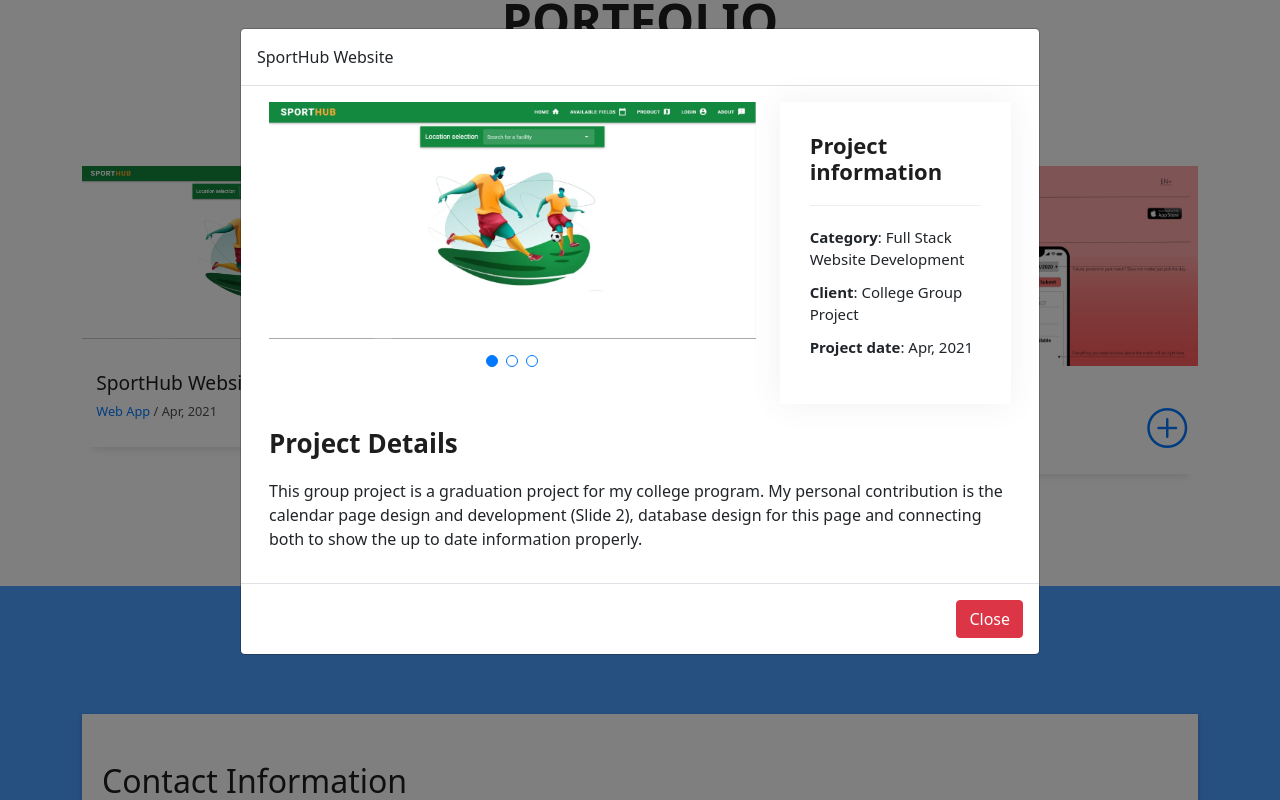
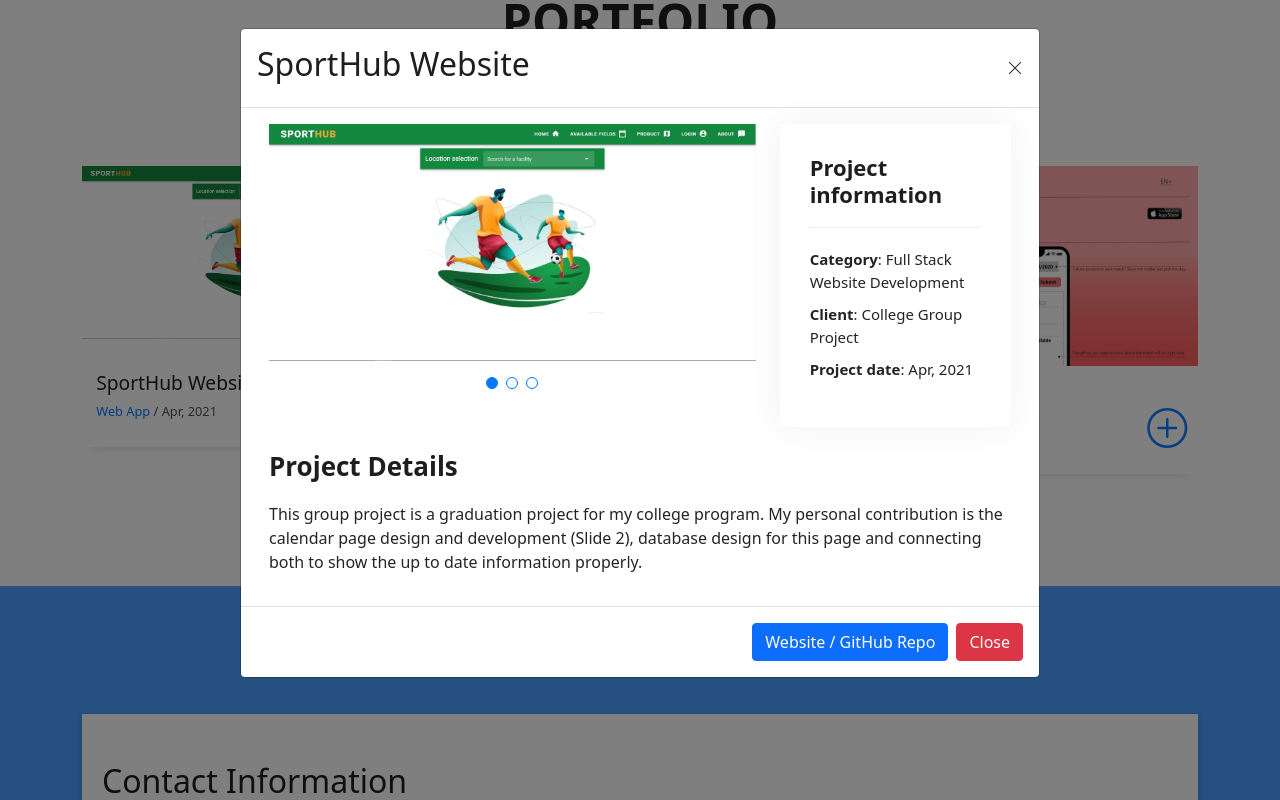
Before and after one commit to dnshk/portfolio-react, a React (Create React App) app: page / in a window 1280 px wide. Both pictures are taken after a click on the link 407 px from the left and 2114 px from the top of the page. Shown: the part 1714-2514 px from the top of the page. Built offline with nearby package versions, Linux system fonts and the light colour scheme.

Commit message:
added close button to modal headers, added links for projects

```diff
--- a/src/components/Work.js
+++ b/src/components/Work.js
@@ -93,7 +93,10 @@ function Work() {
                                 </div>
                             </div>
                             <Modal show={ eval("toggles." + item.toggle) } size="lg">
-                                <Modal.Header>{item.title}</Modal.Header>
+                                <Modal.Header>
+                                    <h2>{item.title}</h2>
+                                    <i class="bi bi-x-lg modal-close" onClick={() => handleToggles(item.toggle, false)}></i>
+                                </Modal.Header>
                                 <Modal.Body>
                                     <section id="portfolio-details" className="portfolio-details">
                                         <div className="container">
@@ -132,7 +135,10 @@ function Work() {
                                         </div>
                                     </section>
                                 </Modal.Body>
-                                <Modal.Footer><button className="btn btn-danger" onClick={() => handleToggles(item.toggle, false)}>Close</button></Modal.Footer>
+                                <Modal.Footer>
+                                    {item.link ? <span className="btn btn-primary"><a className="project-link" href={item.link}>Website / GitHub Repo</a></span> : '' }
+                                    <button className="btn btn-danger" onClick={() => handleToggles(item.toggle, false)}>Close</button>
+                                </Modal.Footer>
                             </Modal>
                         </div>
                     )
```
